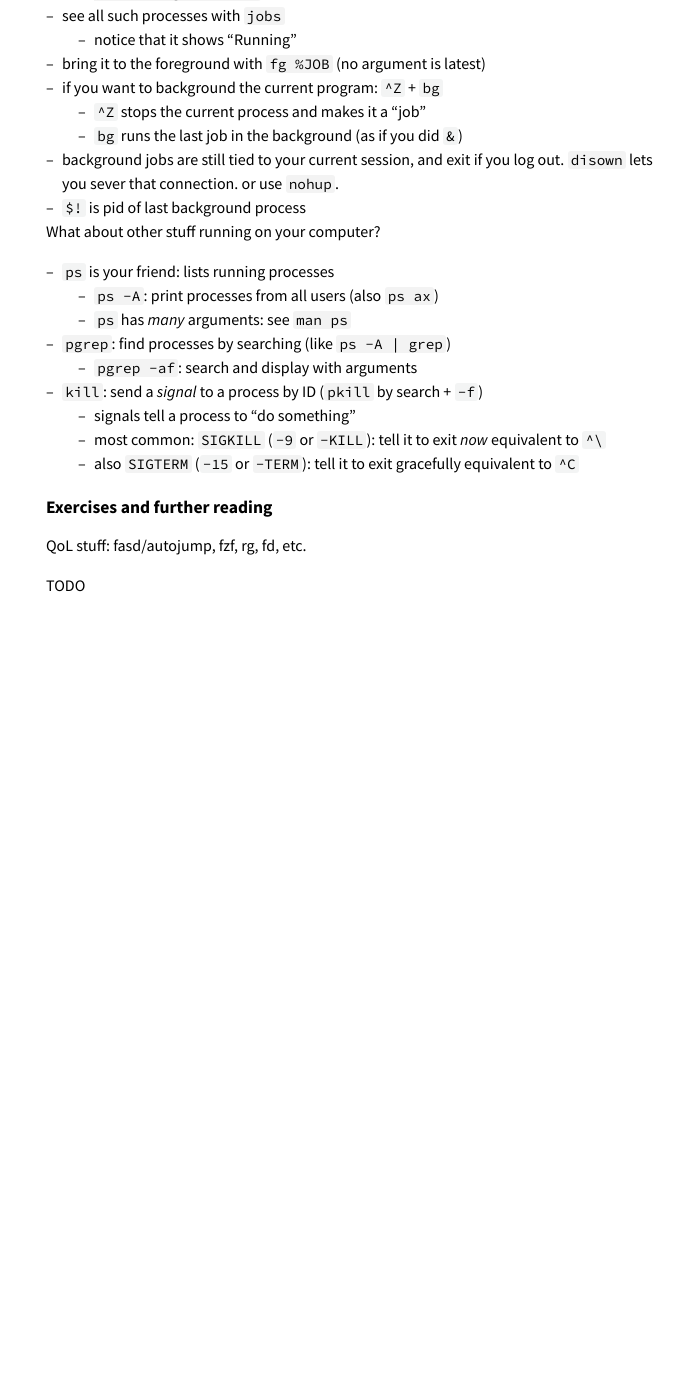
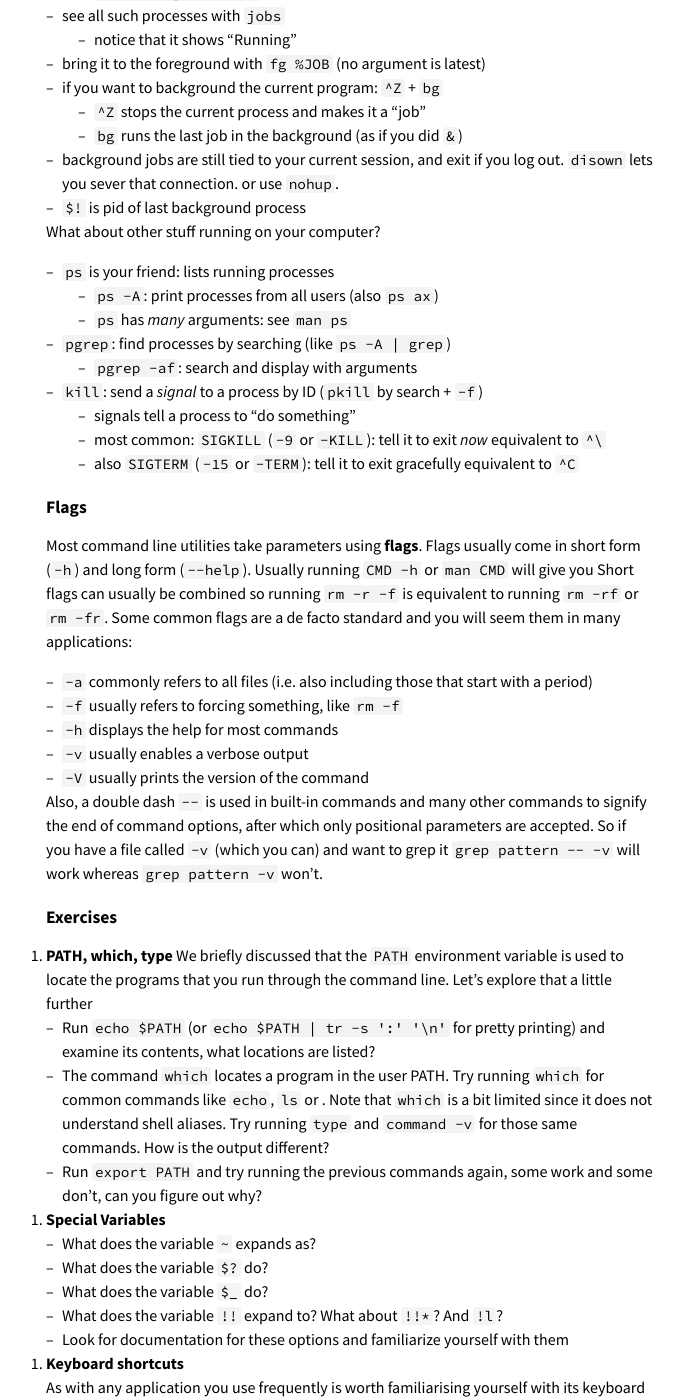
Before and after one commit to missing-semester-cn/missing-semester-cn.github.io, a Jekyll site: the page built from shell.md, in a window 1280 px wide and 1400 px high, scrolled down 4098 px. Shown: the whole window, without its empty margins (290-974 px from the left). Built offline with Jekyll 4.4.1, drawn with Linux system fonts in a browser that asks for light colours; before the commit the page ends 4728 px from its top, so only the background shows below that; some of the changed text lies outside the part shown.

Commit message:
Add some exercises for shell

```diff
--- a/shell.md
+++ b/shell.md
@@ -231,8 +231,48 @@ What about other stuff running on your computer?
    - also `SIGTERM` (`-15` or `-TERM`): tell it to exit gracefully
      equivalent to `^C`
 
-## Exercises and further reading
 
-QoL stuff: fasd/autojump, fzf, rg, fd, etc.
+<!-- TODO: cover xargs?-->
 
-TODO
+
+## Flags
+
+Most command line utilities take parameters using **flags**. Flags usually come in short form (`-h`) and long form (`--help`). Usually running `CMD -h` or `man CMD` will give you
+Short flags can usually be combined so running `rm -r -f` is equivalent to running `rm -rf` or `rm -fr`.
+Some common flags are a de facto standard and you will seem them in many applications:
+
+* `-a` commonly refers to all files (i.e. also including those that start with a period)
+* `-f` usually refers to forcing something, like `rm -f`
+* `-h` displays the help for most commands
+* `-v` usually enables a verbose output
+* `-V` usually prints the version of the command
+
+Also, a double dash `--` is used in built-in commands and many other commands to signify the end of command options, after which only positional parameters are accepted. So if you have a file called `-v` (which you can) and want to grep it `grep pattern -- -v` will work whereas `grep pattern -v` won't.
+
+## Exercises
+
+1. **PATH, which, type**
+We briefly discussed that the `PATH` environment variable is used to locate the programs that you run through the command line. Let's explore that a little further
+
+- Run `echo $PATH` (or `echo $PATH | tr -s ':' '\n'` for pretty printing) and examine its contents, what locations are listed?
+- The command `which` locates a program in the user PATH. Try running `which` for common commands like `echo`, `ls` or . Note that `which` is a bit limited since it does not understand shell aliases. Try running `type` and `command -v` for those same commands. How is the output different?
+- Run `export PATH` and try running the previous commands again, some work and some don't, can you figure out why?
+
+2. **Special Variables**
+
+  - What does the variable `~` expands as?
+  - What does the variable `$?` do?
+  - What does the variable `$_` do?
+  - What does the variable `!!` expand to? What about `!!*`? And `!l`?
+  - Look for documentation for these options and familiarize yourself with them
+
+3. **Keyboard shortcuts**
+
+As with any application you use frequently is worth familiarising yourself with its keyboard shortcuts. Type the following ones and try figuring out what they do and in what scenarios it might be convenient knowing about them. For some of them it might be easier searching online about what they do.
+
+  - `Ctrl+A`
+  - `Ctrl+E`
+  - `Ctrl+R`
+  - `Ctrl+L`
+  - `Ctrl+C`
+  - `Ctrl+D`
```
